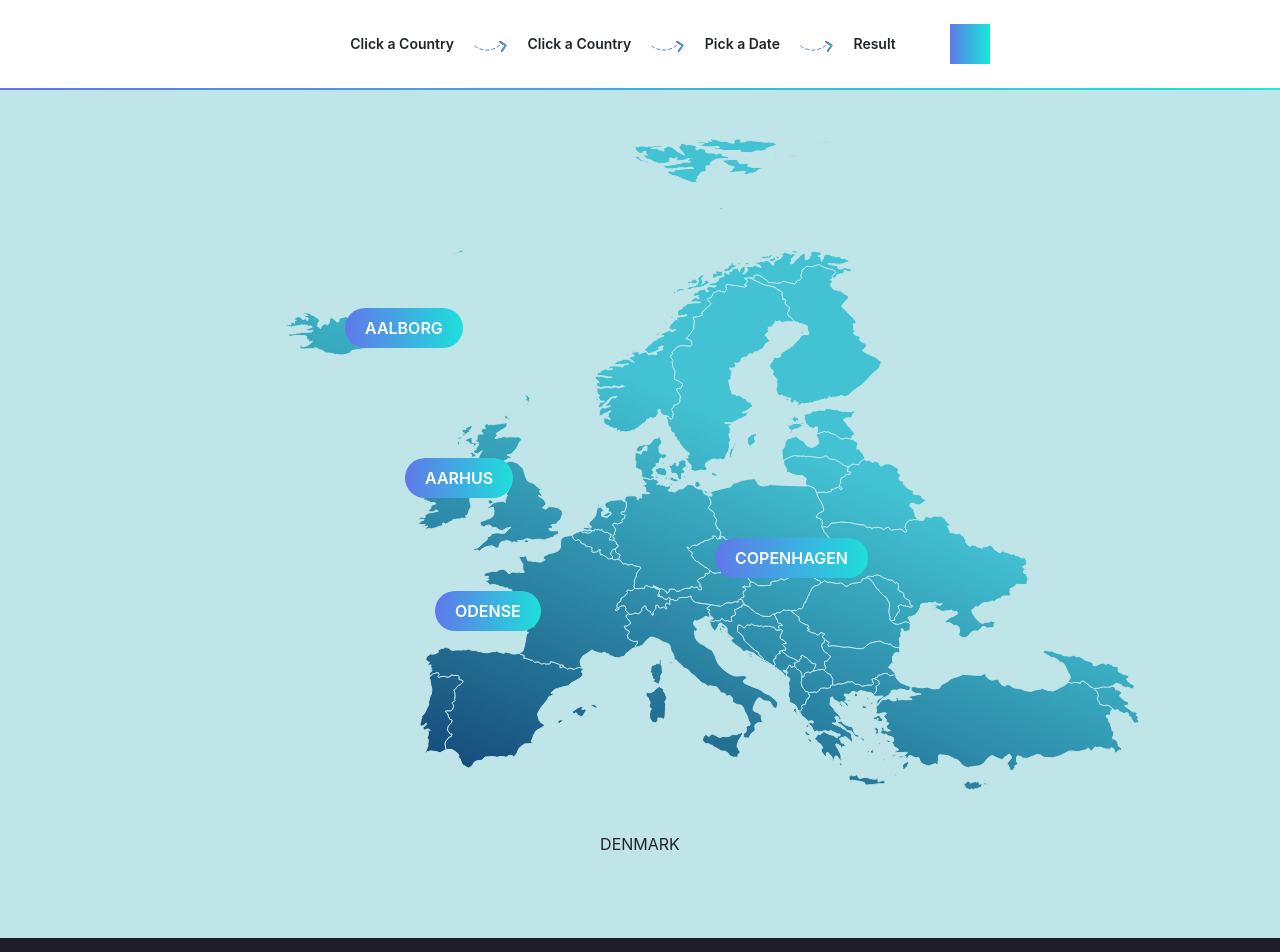
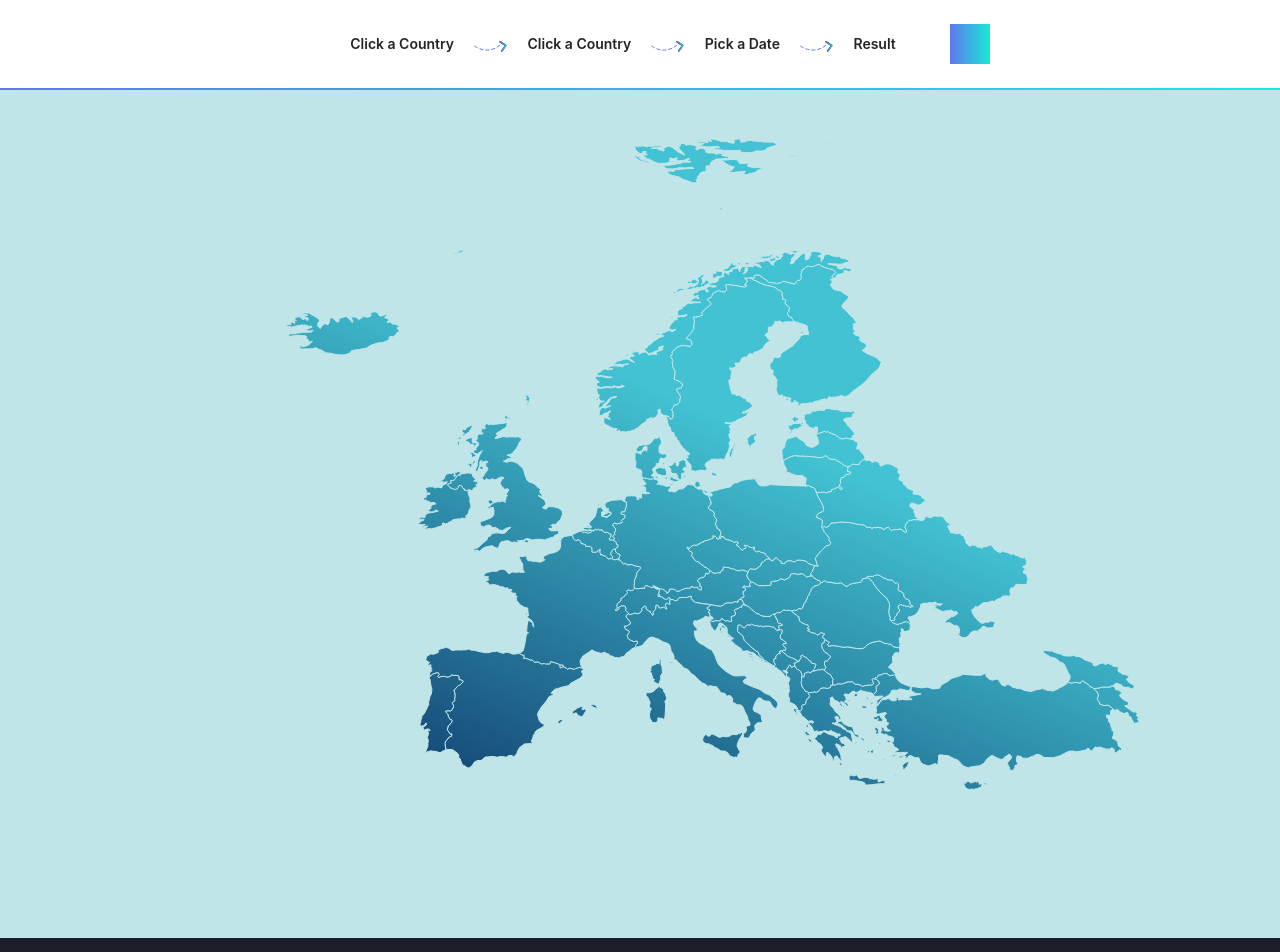
Before and after one commit to Hold-Krykke/3SemProject_FrontEnd, a React (Create React App) app: page / in a window 1280 px wide. Shown: the top 952 px of the page. Built offline with nearby package versions, Linux system fonts and the light colour scheme.

Commit message:
remove hardcoded city

```diff
--- a/src/App.js
+++ b/src/App.js
@@ -12,8 +12,8 @@ function App() {
     const [startDate, setStartDate] = useState(new Date());
     const [endDate, setEndDate] = useState(new Date());
     // Date states end
-    const [city, setCity] = useState("Copenhagen");
-    const [country, setCountry] = useState("Denmark");
+    const [city, setCity] = useState("");
+    const [country, setCountry] = useState("");
 
     const [clearCities, setClearCities] = useState(false);
     return (
```
